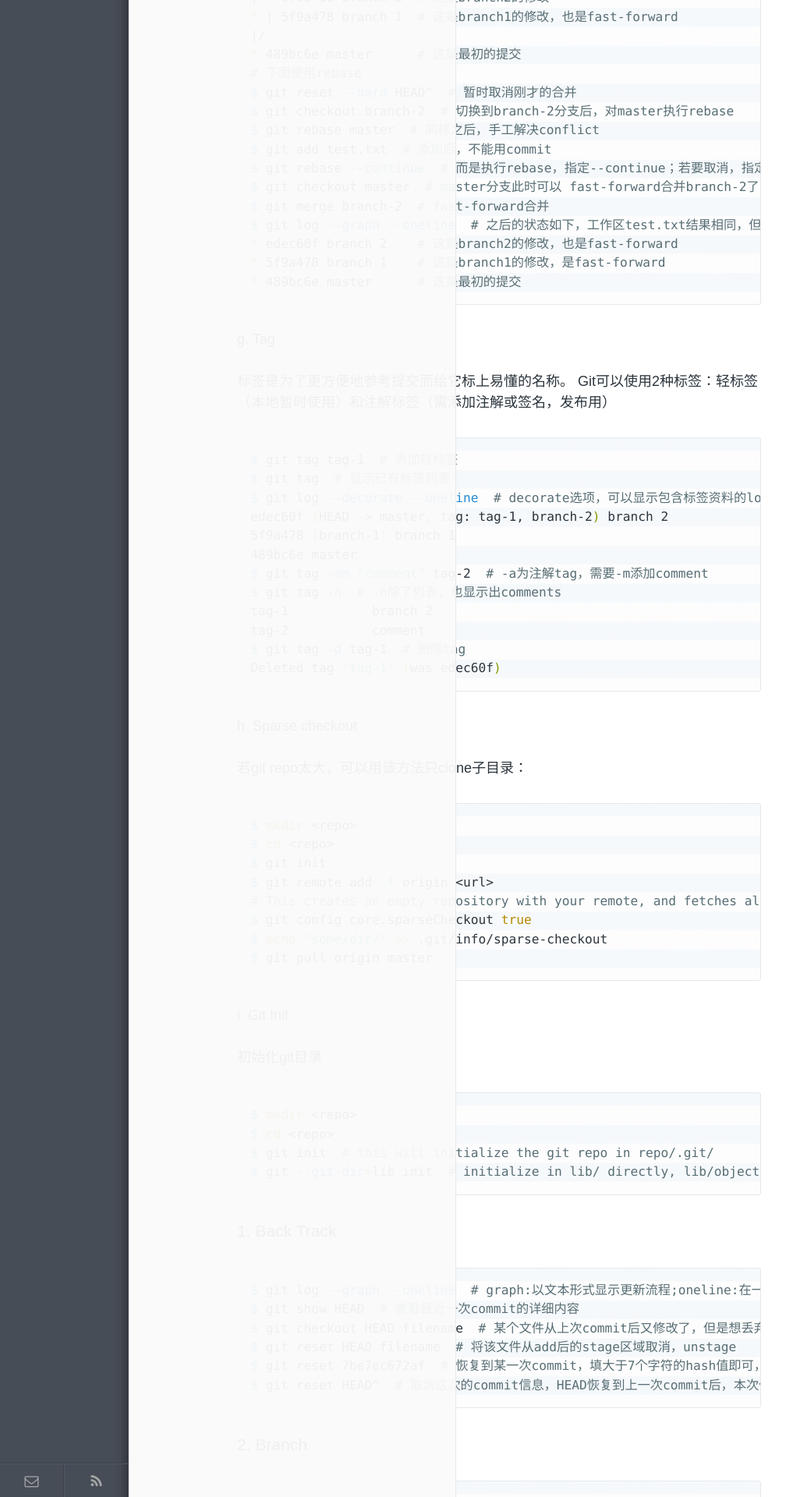
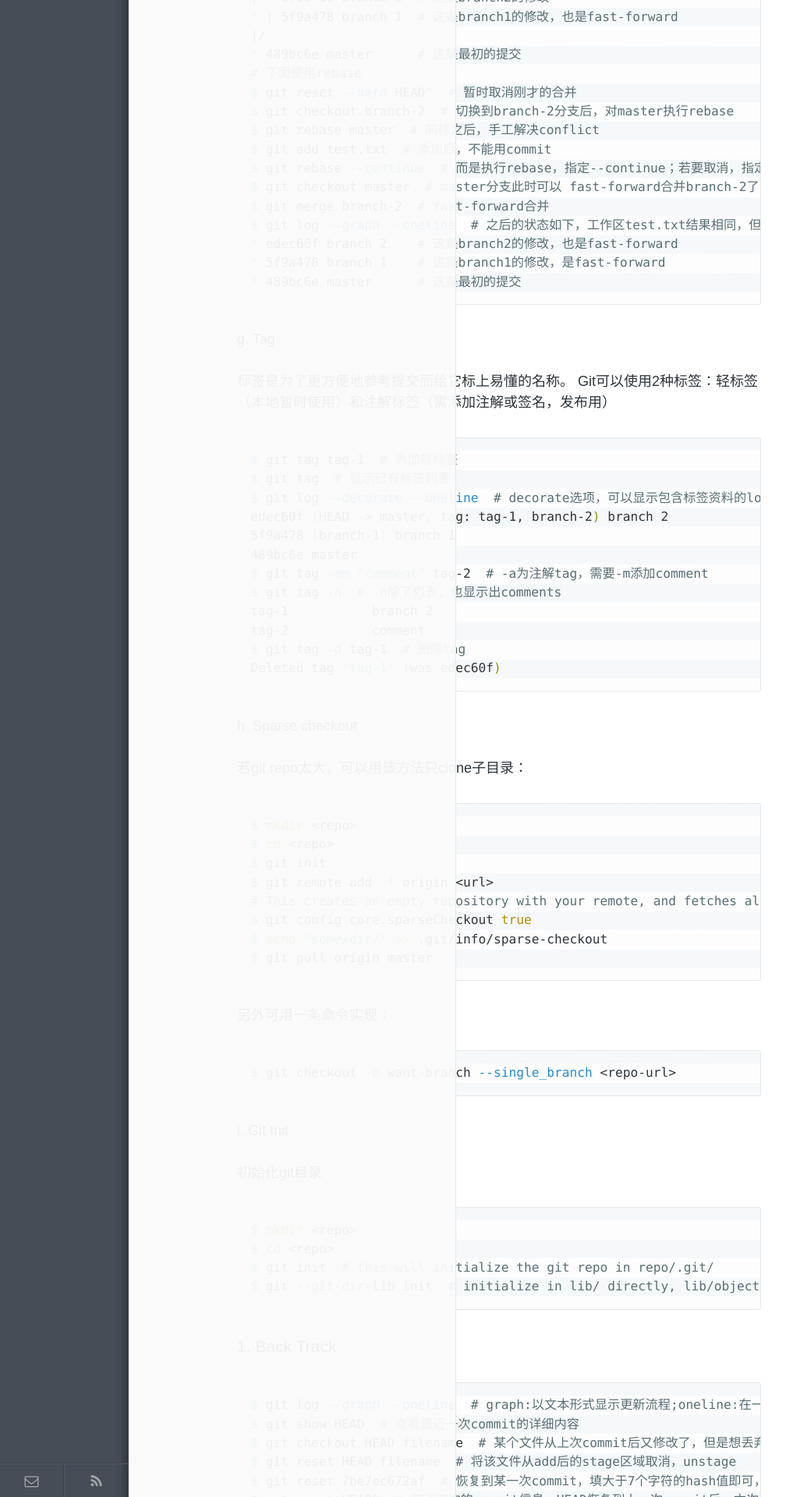
Before and after one commit to wykvictor/wykvictor.github.io, a Jekyll site: the page built from _posts/resources/2015-11-26-Git-Command.md, in a window 1280 px wide. Shown: the part 3080-5000 px from the top of the page at 78% size, without its empty margins (0-1008 px from the left). Built offline with Jekyll 4.4.1, drawn with Linux system fonts in a browser that asks for light colours; some of the changed text lies outside the part shown.

Commit message:
add single-branch of git command

```diff
--- a/_posts/resources/2015-11-26-Git-Command.md
+++ b/_posts/resources/2015-11-26-Git-Command.md
@@ -105,6 +105,10 @@ $ git remote add -f origin <url>
 $ git config core.sparseCheckout true
 $ echo "some/dir/" >> .git/info/sparse-checkout
 $ git pull origin master
+{% endhighlight %}
+另外可用一条命令实现：
+{% highlight Bash shell scripts %}
+$ git checkout -b want-branch --single_branch <repo-url>
 {% endhighlight %}
 
 ####  i. Git Init
```
